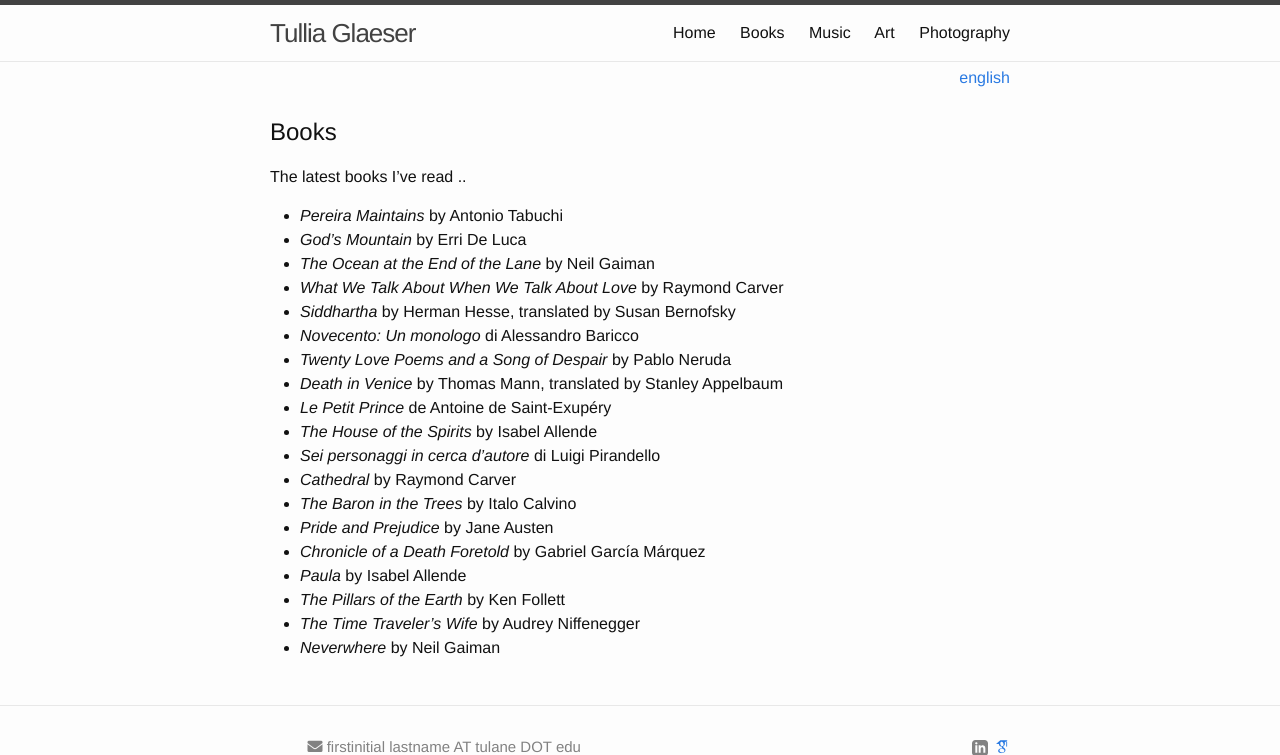
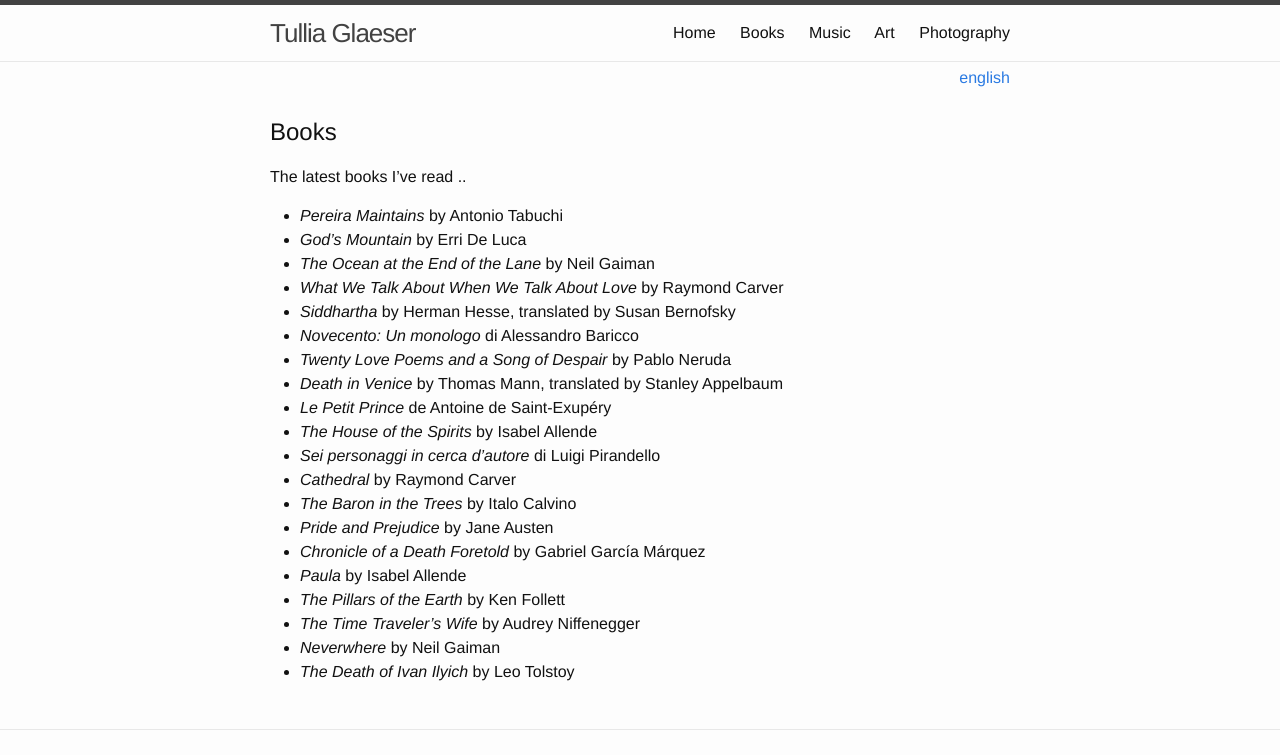
Before and after one commit to tamglaeser/tamglaeser.github.io, a Jekyll site: the page built from books.md, in a window 1280 px wide, cut to the strip 0-755 px from the top of the page. Built offline with Jekyll 4.4.1, drawn with Linux system fonts in a browser that asks for light colours; nearby versions of some CDN libraries; some web fonts are replaced.

Commit message:
added tolstoy

```diff
--- a/books.md
+++ b/books.md
@@ -29,3 +29,4 @@
 - _The Pillars of the Earth_ by Ken Follett
 - _The Time Traveler's Wife_ by Audrey Niffenegger
 - _Neverwhere_ by Neil Gaiman
+- _The Death of Ivan Ilyich_ by Leo Tolstoy
```
